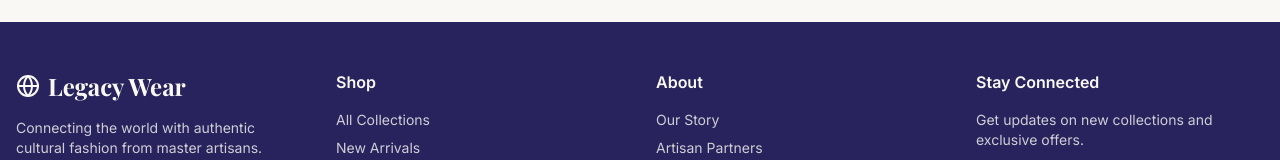
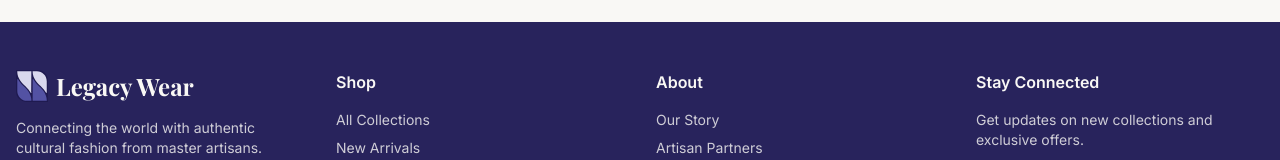
Before and after one commit to shuvam-shrestha/Legacy.Wear, a React (Vite) app: page /auth in a window 1280 px wide. Shown: the part 527-687 px from the top of the page. Built offline with nearby package versions, Linux system fonts and the light colour scheme; the HTML template or start-up script is replaced by a standard one.

Commit message:
Update logo across application

```diff
--- a/src/components/Footer.tsx
+++ b/src/components/Footer.tsx
@@ -1,4 +1,5 @@
-import { Globe, Instagram, Facebook, Twitter } from "lucide-react";
+import { Instagram, Facebook, Twitter } from "lucide-react";
+import logo from "@/assets/logo.svg";
 import { Button } from "@/components/ui/button";
 import { Input } from "@/components/ui/input";
 import { useState } from "react";
@@ -68,7 +69,7 @@ const Footer = () => {
           {/* Brand */}
           <div>
             <div className="flex items-center space-x-2 mb-4">
-              <Globe className="h-6 w-6" />
+              <img src={logo} alt="Legacy Wear Logo" className="h-8 w-8" />
               <span className="font-serif text-2xl font-bold">Legacy Wear</span>
             </div>
             <p className="text-primary-foreground/80 text-sm mb-4">
```
